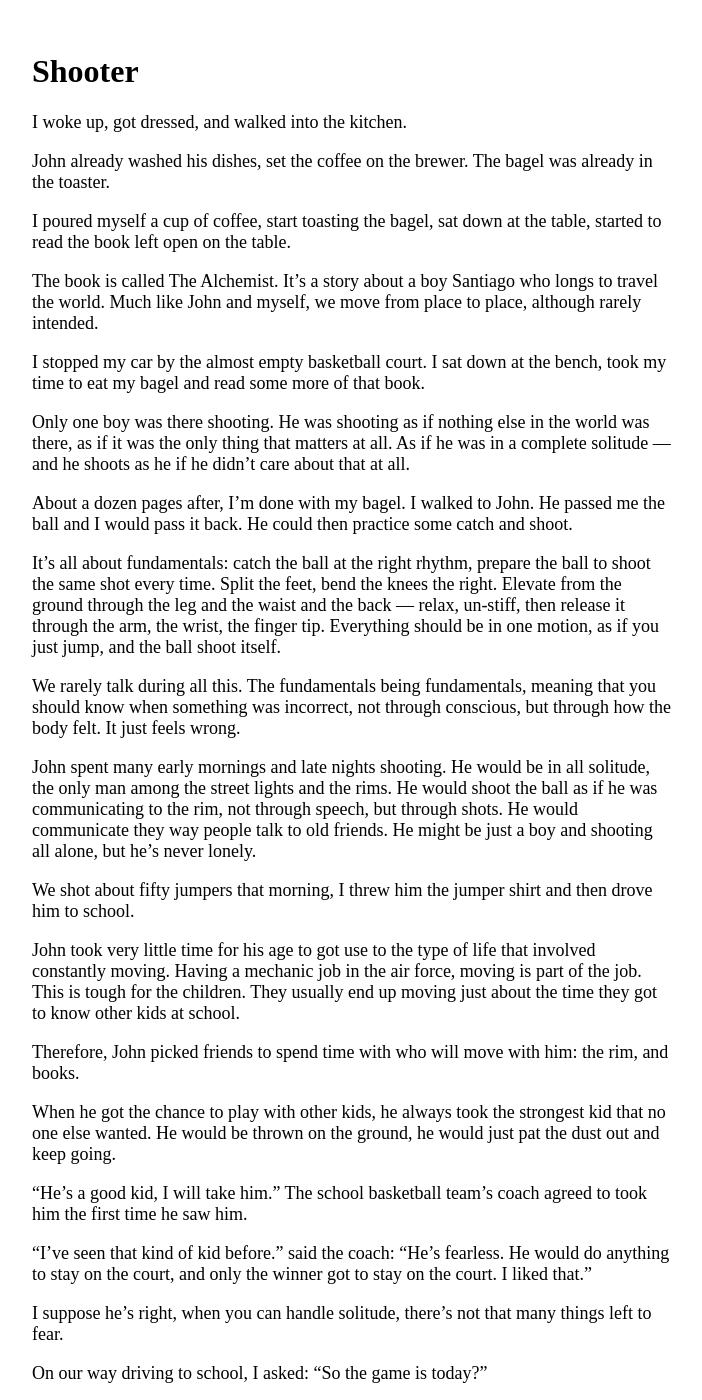
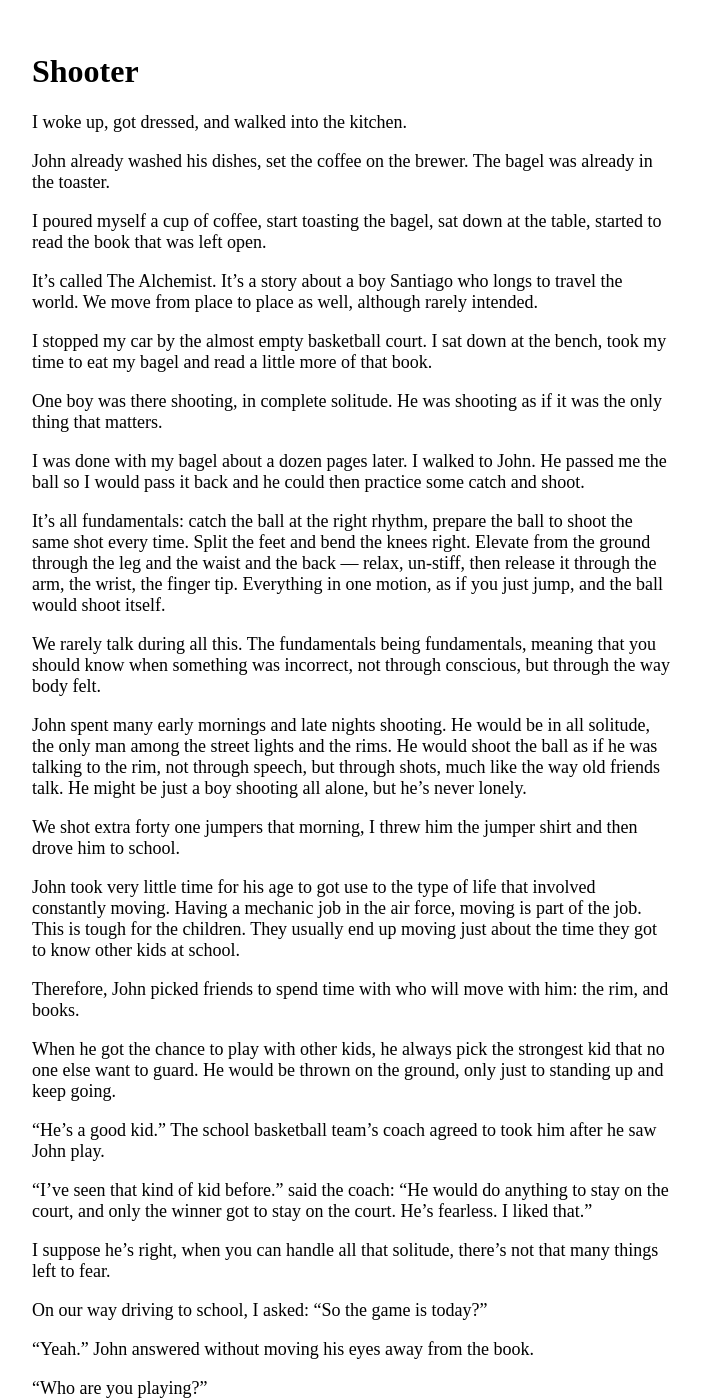
Before and after one commit to readandchedan/readandchedan.github.io, a Jekyll site: the page built from _posts/2014-03-30-shooter.md, in a window 1280 px wide and 1400 px high. Shown: the whole window, without its empty margins (288-990 px from the left). Built offline with Jekyll 4.4.1, drawn with Linux system fonts in a browser that asks for light colours; some of the changed text lies outside the part shown.

Commit message:
Update 2014-03-30-shooter.md

```diff
--- a/_posts/2014-03-30-shooter.md
+++ b/_posts/2014-03-30-shooter.md
@@ -7,24 +7,27 @@
 
 John already washed his dishes, set the coffee on the brewer. The bagel was already in the toaster.
 
-I poured myself a cup of coffee, start toasting the bagel, sat down at the table, started to read the book left open on the table.
+I poured myself a cup of coffee, start toasting the bagel, sat down at the table, started to read the book that was left open.
 
-The book is called The Alchemist. It's a story about a boy Santiago who longs to travel the world. Much like John and myself, we move from place to place, although rarely intended.
+It's called The Alchemist. It's a story about a boy Santiago who longs to travel the world. We move from place to place as well, although rarely intended.
 
 
-I stopped my car by the almost empty basketball court. I sat down at the bench, took my time to eat my bagel and read some more of that book.
 
-Only one boy was there shooting. He was shooting as if nothing else in the world was there, as if it was the only thing that matters at all. As if he was in a complete solitude --- and he shoots as he if he didn't care about that at all.
 
-About a dozen pages after, I'm done with my bagel. I walked to John. He passed me the ball and I would pass it back. He could then practice some catch and shoot.
+I stopped my car by the almost empty basketball court. I sat down at the bench, took my time to eat my bagel and read a little more of that book.
 
-It's all about fundamentals: catch the ball at the right rhythm, prepare the ball to shoot the same shot every time. Split the feet, bend the knees the right. Elevate from the ground through the leg and the waist and the back --- relax, un-stiff, then release it through the arm, the wrist, the finger tip. Everything should be in one motion, as if you just jump, and the ball shoot itself.
+One boy was there shooting, in complete solitude. He was shooting as if it was the only thing that matters.
 
-We rarely talk during all this. The fundamentals being fundamentals, meaning that you should know when something was incorrect, not through conscious, but through how the body felt. It just feels wrong.
+I was done with my bagel about a dozen pages later. I walked to John. He passed me the ball so I would pass it back and he could then practice some catch and shoot.
 
-John spent many early mornings and late nights shooting. He would be in all solitude, the only man among the street lights and the rims. He would shoot the ball as if he was communicating to the rim, not through speech, but through shots. He would communicate they way people talk to old friends. He might be just a boy and shooting all alone, but he's never lonely.
+It's all fundamentals: catch the ball at the right rhythm, prepare the ball to shoot the same shot every time. Split the feet and bend the knees right. Elevate from the ground through the leg and the waist and the back --- relax, un-stiff, then release it through the arm, the wrist, the finger tip. Everything in one motion, as if you just jump, and the ball would shoot itself.
 
-We shot about fifty jumpers that morning, I threw him the jumper shirt and then drove him to school.
+We rarely talk during all this. The fundamentals being fundamentals, meaning that you should know when something was incorrect, not through conscious, but through the way body felt.
+
+John spent many early mornings and late nights shooting. He would be in all solitude, the only man among the street lights and the rims. He would shoot the ball as if he was talking to the rim, not through speech, but through shots, much like the way old friends talk. He might be just a boy shooting all alone, but he's never lonely.
+
+We shot extra forty one jumpers that morning, I threw him the jumper shirt and then drove him to school.
+
 
 
 
@@ -32,13 +35,14 @@
 
 Therefore, John picked friends to spend time with who will move with him: the rim, and books.
 
-When he got the chance to play with other kids, he always took the strongest kid that no one else wanted. He would be thrown on the ground, he would just pat the dust out and keep going.
+When he got the chance to play with other kids, he always pick the strongest kid that no one else want to guard. He would be thrown on the ground, only just to standing up and keep going.
 
-"He's a good kid, I will take him." The school basketball team's coach agreed to took him the first time he saw him.
+"He's a good kid." The school basketball team's coach agreed to took him after he saw John play.
 
-"I've seen that kind of kid before." said the coach: "He's fearless. He would do anything to stay on the court, and only the winner got to stay on the court. I liked that."
+"I've seen that kind of kid before." said the coach: "He would do anything to stay on the court, and only the winner got to stay on the court. He's fearless. I liked that."
 
-I suppose he's right, when you can handle solitude, there's not that many things left to fear.
+I suppose he's right, when you can handle all that solitude, there's not that many things left to fear.
+
 
 
 
@@ -50,7 +54,7 @@
 
 John said a name.
 
-That school had a well known basketball program around the area. Very well trained and coached, they might compete for a championships title.
+That school had a well known basketball program. Well trained and coached, they might be competing for a championships title.
 
 "Nervous?"
 
@@ -62,7 +66,9 @@
 
 I saw through the Rear-view mirror that John put both his index fingers on the top his head, as if they are the horns of an ox.
 
-"Draw it to me." I park the car by the side of the road.
+"Draw it to me."
+
+I park the car by the side of the road.
 
 John took out a pen and a piece of paper, quickly drew some diagrams on it.
 
@@ -74,9 +80,9 @@
 
 He nodded.
 
-"But the ball won't be here." He then pointed at one place on the paper: "Joe will keep the ball."
+"But the ball won't be here." He pointed at one place on the paper: "Joe will keep the ball."
 
-"The ball will be there." I looked into John's eye: "Joe is a good kid, the ball will be there."
+"It will be there." I looked into his eyes: "Joe is a good kid, the ball will be there."
 
 
 
@@ -84,51 +90,46 @@
 
 We arrived. John jumped off the car.
 
-"You forgot this." I passed him the paper.
+"You forgot this." I passed him the paper. He took it, turned and ran into school.
 
-He took it, turned and running into school.
 
 
 
 By the time I finished the day's work, it was almost ten.
 
-All the engines piled up, fixing them felt like eternity.
+All the engines piled up, putting the proper work on them felt like eternity.
 
 By the time I walked into the gym, only couple of minutes were left to the game.
 
-It wouldn't take anybody much time to realize who everybody was there to watch. Joe was really something special. He would run through the crowd and lay the ball into basket from the most unpredictable angles. The way he sprint the court, he split into every impossible gap carried a certain elegance that you rarely resembled on teenage boys. It almost as if he was performing a dance, while every body else on the court was hustling out a sport.
+It wouldn't take anybody much time to realize who everybody was there to watch. Joe was really something special. He would run through the defense and lay the ball into basket from the most unpredictable angles. The way he sprint the court, the way he split into every impossible gap carried a certain elegance that you rarely resembled on teenage boys. It almost as if he was performing a dance while every body else on the court tring to wrestle each other.
 
-The girls would cheer every time Joe catch the ball. What they wouldn't realize was that their star was very exhausted at this point. This was a game between the hunters and a deer. Both parties were running out of breath. Consider the number of hunters and there was only one deer, the game was surprisingly close.
+The girls would cheer every time Joe catch the ball. What they wouldn't realize was that their star was very exhausted at this point. This was a game between hunters and deer. Both running out of breath. Consider the number of hunters and there was only one deer, the game was surprisingly close.
 
-Then would be the moment every kid ever played basketball dream about: last minute of the game, the super star dribble the ball over the court, points his finger on a certain spot and tell the defender he would shoot the buzzer beater right there, and deliver ed exactly that.
+The moment every kid ever played basketball dream about is coming close: last minute of the game, the super star dribble the ball over the court, points his finger on a certain spot and tell the defender he would shoot the buzzer beater right there, and deliver ed exactly that.
 
 In that imagination, the star would distinguish himself among every body else with a halo. He would catch the ball the way warrior in the tales taking over the sword to slay the dragon. He would catch it, square up, jump and shoot it with a soft release like a lover's touch. The ball would draw a beautiful curve, touching nothing but the net, and tear the heart out of every opponent.
 
-John would never thought about that.
+I knew none of that would came across John's mind.
 
-He was facing the best player of the opposing team, sweat flow though his body as if it was gliding through ice. John could not jump or run, and he would never be the focus on the court. All he could do, was to put his body on the player he was guarding, who had at least 20 pounds on him.
+He was facing the best player of the opposing team, sweat flow though his body as if it was gliding through ice. John could not jump high or run fast and he was never be the focus on the court. All he could do was to put his body on the player he was guarding, who had at least 20 pounds on him.
 
 And that was exactly what he did.
 
 John could barely kept his feet on the floor, but he managed to forced the opponent dribbled the ball into a corner, where there would be a trap waiting.
 
-Joe took him by surprise. He stripped off the ball and started dibbling over half court.
+Joe then took him by surprise. He stripped off the ball and started dibbling over half court.
 
-There was less then a minute left. The coach was waving his hand  and yelling. But his voice immediately devoured by the noise of the crowd. Joe saw the two fingers the coach reached out of his fist, he tried to yell something to his teammate, but none was heard.
+There was less then a minute left. The coach was waving his hand, yelling. His voice immediately devoured by the noise of the crowd. Joe saw the two fingers the coach reached out of his fist, he tried to yell something to his teammate, but none was heard.
 
-He then puts both of his index finger on the top of his head, like the horns of an ox.
-
-John was waiting in the corner already.
+He then puts both of his index finger on the top of his head, like the horns of an ox, and John was waiting in the corner already.
 
 Joe cut to the corner, setting a screen for John, who would to cut the other side.
 
-Everybody else was supposed to clear out the floor. Seats would be ready, the stage would be set, everything for the finale of the show.
-
-He would then move back up to the top, taking the enemy one on one, like the old style heroes in the black and white TV.
+Everybody else was supposed to clear out the floor. Seats would be ready, the stage would be set. Joe would then move back up to the top, taking the enemy one on one, like the old school heroes on TV.
 
 
 
-What he didn't realize, was that the hunt has yet finished. It wouldn't take too much intelligent to know the game would boil down to the discipline of a team versus the talent of one player. Everybody in the gym knew the ball would be back into Joe's hands. The hunt ends here: the hunters' attempt to deceive the deer so it believed that it had escape the hunt, while the last trap was just ahead.
+What Joe didn't realize, was that the hunt has yet finished. It wouldn't take too much intelligent to know the game would boil down to the discipline of a team versus the talent of one player. Everybody in the gym knew the ball would be back into Joe's hands. The hunt ends here: the hunters' attempt to deceive the deer so it believed that it had escape the hunt, while the last trap was just ahead.
 
 When the deer realized what the hunters were doing, he was already surrounded by three people. Joe could feel the breath and the sweat of the hunters. They had been chasing him the whole game and this time they finally trapped him.
 
@@ -136,10 +137,11 @@
 
 
 
-Later in his life, Joe watched the tape of that game many times. What he never quite figured out was that why that quiet transfer student all of a sudden made a different play. By the time he was surrounded, that kid silently move into the spot where he would have all the solitude of the world.
 
-That night after the game, I ended up drove John to the shore before we went back home. John talked a lot, about other things, about that game. He talked about that that moment that he caught the ball, how that he never really thought about the ball or the shooting, how that his mind was clear, how there was no longer the game or the stadium or crowd. There was just him and the rim, an old friend, much like the rest of the days: a quiet boy, street lamps of the early mornings and the late nights, how an old friend never let you down.
+Joe watched the tape of that game many times after that night. He never quite figured out why that quiet transfer student all of a sudden made a different play. By the time he was surrounded, that kid silently move into the spot where he would have all the solitude of the world.
 
-"It's called enlightened." John said. He said he read that from a book.
+The night after the game, John and I drove to the shore. He talked a lot that night, about that game, about other things as well. He talked about that that moment that he caught the ball, how that he never really thought about the ball or the shooting, how that his mind was clear, how there was no longer the game or the gym or crowd. There was just him and the rim, much like the any other day: a quiet boy, street lamps of the early mornings and the late nights, shooting like talking to an old friend.
+
+"It's called enlightened." John said. He read that from a book.
 
 I suppose he was right.
```
